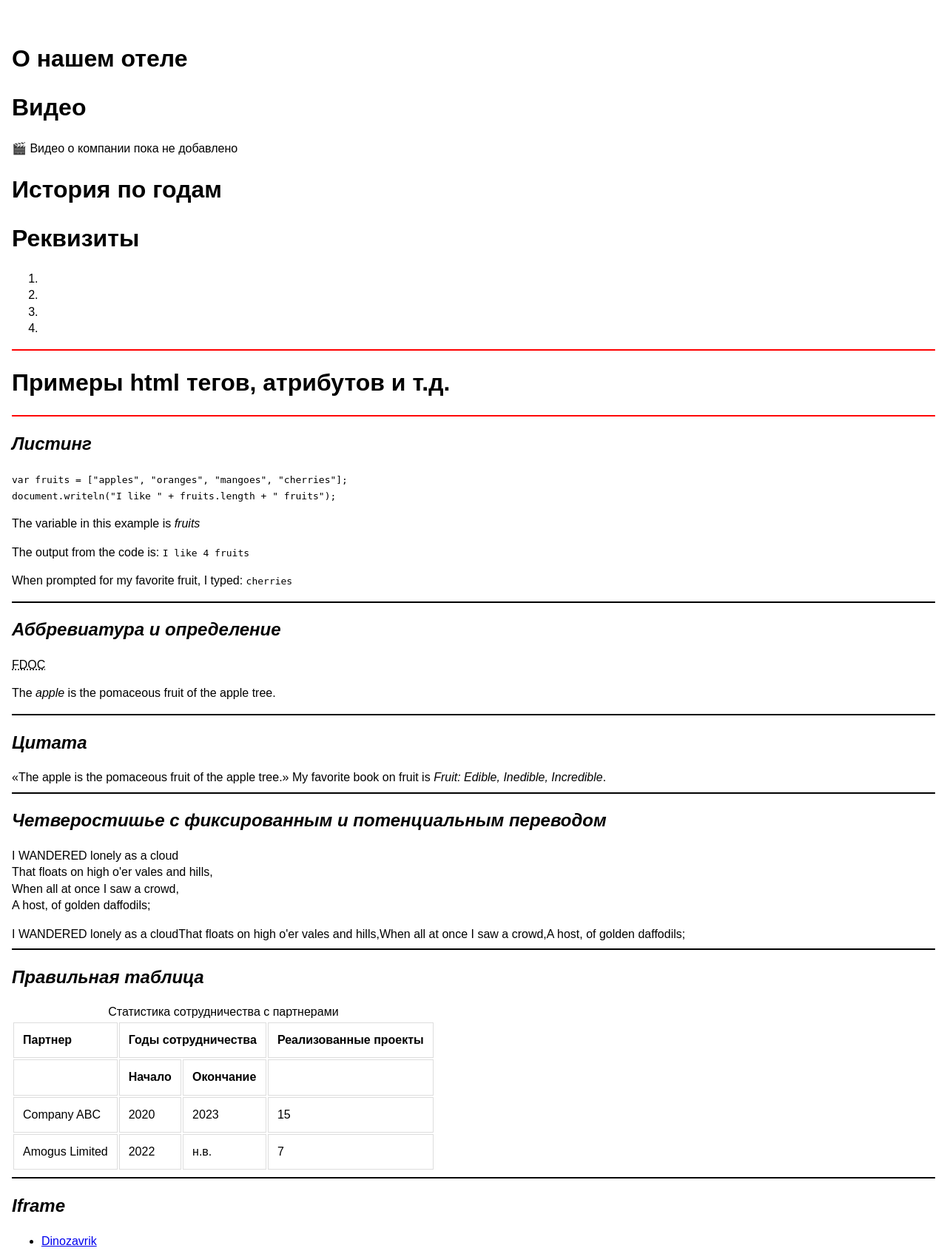
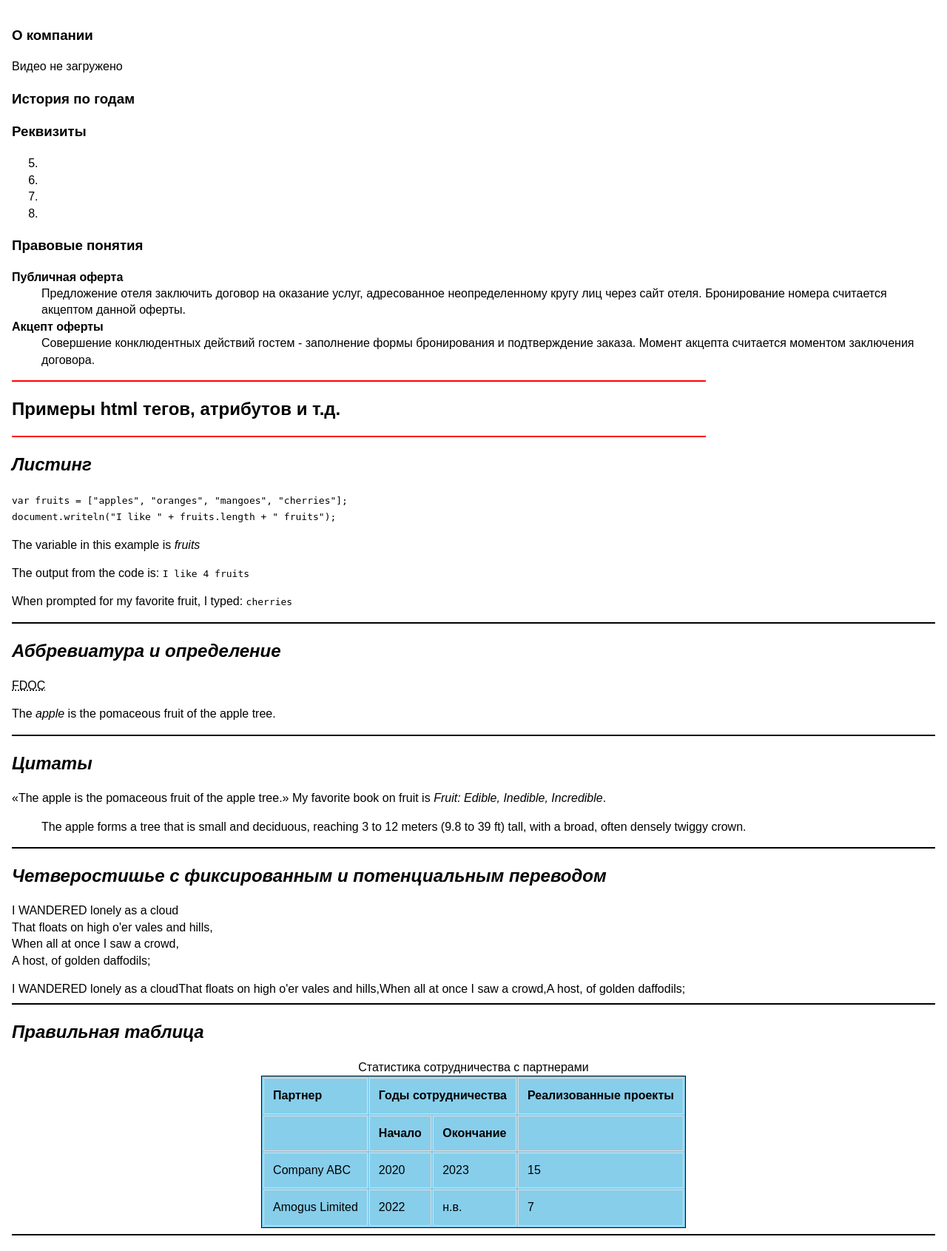
Before and after one commit to TbHund/MyIGI, a Django app: page /about/ in a window 1280 px wide. Shown: the part 141-1832 px from the top of the page at 74% size. Run offline with Django 5.2, Linux system fonts and the light colour scheme; data that the repository does not hold is empty.

Commit message:
before lab2

```diff
--- a/IGI/LR5/Hotel/Hotel/settings.py
+++ b/IGI/LR5/Hotel/Hotel/settings.py
@@ -120,7 +120,8 @@ USE_TZ = True
 STATIC_URL = '/static/'
 STATIC_ROOT = os.path.join(BASE_DIR, 'staticfiles')
 STATICFILES_DIRS = [
-    os.path.join(BASE_DIR, 'static'),
+    #os.path.join(BASE_DIR, 'static'),
+    os.path.join(BASE_DIR, 'main/static'),
 ]
 
 # Media files
--- a/IGI/LR5/Hotel/templates/base.html
+++ b/IGI/LR5/Hotel/templates/base.html
@@ -70,7 +70,7 @@
 </head>
 <body>
     <header>
-        <div class="container">
+        <section class="container">
             <div class="logo">
                 <a href="{% url 'home' %}">
                     <img src="{% static 'main/images/trivago.png' %}"
@@ -108,7 +108,7 @@
                     {% endif %}
                 </ul>
             </nav>
-        </div>
+        </section>
     </header>
 
     <main>
@@ -124,6 +124,7 @@
             {% endif %}
 
             {% block content %}
+
             {% endblock %}
         </div>
     </main>
@@ -131,8 +132,8 @@
     <footer class="footer">
         <div class="container">
             <div class="text-center">
-                <p>© {% now "Y" %} TRIVAGO. Все права защищены.</p>
-                <a href="{% url 'privacy' %}">Политика конфиденциальности</a>
+                <p><small>© {% now "Y" %} TRIVAGO. Все права защищены.</small></p>
+                <a href="{% url 'privacy' %}"><small>Политика конфиденциальности</small></a>
             </div>
         </div>
     </footer>
--- a/IGI/LR5/Hotel/templates/main/about.html
+++ b/IGI/LR5/Hotel/templates/main/about.html
@@ -4,30 +4,31 @@
 {% block title %}О нас - Отель{% endblock %}
 
 {% block content %}
-<div class="wrapper">
-    <div class="about-content" itemscope itemtype="https://schema.org/Hotel">
-        <h1 itemprop="name">О нашем отеле</h1>
+<section class="company-info-main">
 
+    <article itemscope itemtype="https://schema.org/Hotel">
+        <h1>О компании</h1>
         {% if company_info %}
-            <!--<h2 class="info-title">{{ company_info.title }}</h2>-->
-            <div class="info-content" itemprop="description">{{ company_info.content }}</div>
+            <h2 class="info-title" itemprop="name">{{ company_info.title }}</h2>
+            <p>Категория: <strong itemprop="hotelClass">LUXE</strong></p>
+            <p class="info-content" itemprop="description">{{ company_info.content }}</p>
         {% endif %}
+    </article>
 
-        <h1>Видео</h1>
-        <div class="video-container" itemprop="video" itemscope itemtype="https://schema.org/VideoObject">
+    <article class="video-container" itemscope itemtype="https://schema.org/VideoObject">
         {% if company_info.video_file %}
-                <video controls width="100%" poster="{{ company_info.logo.url }}" style="max-width: 800px; border-radius: 8px;">
+            <h1 itemprop="name">Видео об отеле {{ company_info.title }}</h1>
+            <video controls width="100%" preload="auto" muted itemprop="video" poster="{{ company_info.logo.url }}" style="max-width: 800px; border-radius: 8px;">
                 <source src="{{ company_info.video_file.url }}" type="video/mp4">
+                <!--<track kind="subtitles" src="video/jane.en.vtt" srclang="en" label="English" default">-->
                 Ваш браузер не поддерживает видео
             </video>
-                <meta itemprop="name" content="Видео о отеле {{ company_info.title }}">
         {% else %}
-                <div class="no-video">
-                    <p>🎬 Видео о компании пока не добавлено</p>
-                </div>
+            <p>Видео не загружено</p>
         {% endif %}
-        </div>
+    </article>
 
+    <article>
         <h1>История по годам</h1>
         <ul class="timeline-list" type="disc">
             {% for item in company_info.get_history_items %}
@@ -39,9 +40,11 @@
             </li>
             {% endfor %}
         </ul>
+    </article>
 
+    <article>
         <h1>Реквизиты</h1>
-        <ol class="company-info-list" type="1">
+        <ol class="company-info-list" type="1" start="5">
             <li class="company-info-item">
                 {% if company_info.email %}
                 <span>Почта компании</span> —
@@ -67,11 +70,37 @@
                 <span>{{ company_info.inn }}</span>
             </li>
         </ol>
+    </article>
 
-        <hr color="red" size="2">
+    <article class="legal-definitions">
+        <h1>Правовые понятия</h1>
+
+        <dl class="legal-list">
+            <dt><strong>Публичная оферта</strong></dt>
+            <dd>
+                Предложение отеля заключить договор на оказание услуг,
+                адресованное неопределенному кругу лиц через сайт отеля.
+                Бронирование номера считается акцептом данной оферты.
+            </dd>
+
+            <dt><strong>Акцепт оферты</strong></dt>
+            <dd>
+                Совершение конклюдентных действий гостем - заполнение формы
+                бронирования и подтверждение заказа. Момент акцепта считается
+                моментом заключения договора.
+            </dd>
+        </dl>
+    </article>
+
+</section>
+
+<section class="html-info">
+
+    <hr color="red" size="2" align="left" width="75%">
     <h1>Примеры html тегов, атрибутов и т.д.</h1>
-        <hr color="red" size="2">
+    <hr color="red" size="2" align="left" width="75%">
 
+    <article>
         <h2><i>Листинг</i></h2>
         <p><code>
             var fruits = ["apples", "oranges", "mangoes", "cherries"];<br>
@@ -80,19 +109,31 @@
         <p>The variable in this example is <var>fruits</var></p>
         <p>The output from the code is: <samp>I like 4 fruits</samp></p>
         <p>When prompted for my favorite fruit, I typed: <kbd>cherries</kbd>
+    </article>
     <hr color="black" size="2">
 
+    <article>
         <h2><i>Аббревиатура и определение</i></h2>
         <abbr title="Florida Department of Citrus">FDOC</abbr>
         <p> The <dfn title="apple">apple</dfn> is the pomaceous fruit of the apple tree. </p>
+    </article>
     <hr color="black" size="2">
 
-        <h2><i>Цитата</i></h2>
+    <article>
+        <h2><i>Цитаты</i></h2>
         <q cite="http://en.wikipedia.org/wiki/Apple">The apple is
         the pomaceous fruit of the apple tree.</q>
         My favorite book on fruit is <cite>Fruit: Edible, Inedible, Incredible</cite>.
+
+        <blockquote cite="http://en.wikipedia.org/wiki/Apple">
+        The apple forms a tree that is small and deciduous,
+        reaching 3 to 12 meters (9.8 to 39 ft) tall, with a
+        broad, often densely twiggy crown.
+        </blockquote>
+    </article>
     <hr color="black" size="2">
 
+    <article>
         <h2><i>Четверостишье с фиксированным и потенциальным переводом</i></h2>
             I WANDERED lonely as a cloud<br>
             That floats on high o'er vales and hills,<br>
@@ -104,10 +145,12 @@
             That floats on high o'er vales and hills,<wbr>
             When all at once I saw a crowd,<wbr>
             A host, of golden daffodils;
+    </article>
     <hr color="black" size="2">
 
+    <article>
         <h2><i>Правильная таблица</i></h2>
-        <table>
+        <table align="center" border="1" bgcolor="#87CEEB" bordercolor="black" Summary="Test table">
         <caption>Статистика сотрудничества с партнерами</caption>
         <thead>
             <tr>
@@ -137,8 +180,10 @@
             </tr>
         </tbody>
         </table>
+    </article>
     <hr color="black" size="2">
 
+    <article>
         <h2><i>Iframe</i></h2>
         <ul>
             <li>
@@ -146,47 +191,73 @@
             </li>
         </ul>
         <iframe name="fr" width="700" height="250">Old browser</iframe>
+    </article>
     <hr color="black" size="2">
 
+    <article>
         <h2><i>Адаптивное изображение</i></h2>
         <picture>
             <source media="(max-width: 768px)" srcset="{% static 'main/images/advert1.jpg' %}">
             <source media="(max-width: 1024px)" srcset="{% static 'main/images/advert2.jpg' %}">
             <img src="{% static 'main/images/trivago.png' %}"  alt="Описание">
         </picture>
+    </article>
     <hr color="black" size="2">
 
+    <article>
         <h2><i>Скачать файл + аудио</i></h2>
         <a href="{% static 'main/files/СТРВЕБ2025.txt' %}" download="Pass_Login_strweb">Скачать файл с логином и паролем для сайта</a>
         <p></p>
+
         <audio controls>
             <source src="{% static 'main/audios/BelarusHimn.mp3' %}" type="audio/mpeg">
         </audio>
         <hr color="black" size="2">
+    </article>
 
+    <article>
         <h2><i>Элементы управления</i></h2>
+        <form>
+            <fieldset>
+                <legend>ФИО:</legend>
                 <label for="name">Имя:</label>
-        <input type="text" id="name" name="name" required minlength="2" maxlength="50">
+                <input type="text" id="name" name="name" required minlength="2" maxlength="50" placeholder="STARTER TEXT">
+                <br>
+                <label for="surname">Фамилия:</label>
+                <input type="text" id="surname" name="surname" required minlength="2" maxlength="50">
+                <br>
+                <label for="middlename">Отчество:</label>
+                <input type="text" id="middlename" name="middlename" required minlength="2" maxlength="50">
+            </fieldset>
 
-        <p></p><label for="country">Страна:</label>
-        <select id="country" name="country" required>
-            <option value="">Выберите страну</option>
-            <option value="ru">Россия</option>
+            <p></p>
+            <label for="country">Страна:</label>
+            <select id="country" name="country" required size="1">
+                <option value="" disabled>Выберите страну</option>
+                <option value="ru" selected>Беларусь</option>
+                <optgroup label="Западные страны">
                     <option value="us">США</option>
                     <option value="de">Германия</option>
+                </optgroup>
             </select>
 
-        <p></p><fieldset>
+            <p>
+                Fruit: <input list="fruitlist" id="fave" name="fave" />
+            </p>
+
+            <p></p>
+            <fieldset>
                 <legend>Выберите пол:</legend>
-            <input type="radio" id="male" name="gender" value="male" required>
+                <input type="radio" id="male" name="gender" value="male" required checked>
                 <label for="male">Мужской</label>
                 <input type="radio" id="female" name="gender" value="female">
                 <label for="female">Женский</label>
             </fieldset>
 
-        <p></p><fieldset>
+            <p></p>
+            <fieldset>
                 <legend>Выберите интересы:</legend>
-            <input type="checkbox" id="sports" name="interests" value="sports">
+                <input type="checkbox" id="sports" name="interests" value="sports" checked>
                 <label for="sports">Спорт</label>
                 <input type="checkbox" id="music" name="interests" value="music">
                 <label for="music">Музыка</label>
@@ -194,16 +265,40 @@
                 <label for="books">Книги</label>
             </fieldset>
 
-        <p></p><label for="birthdate">Дата рождения:</label>
+            <p></p>
+            <label for="fileinput">Выберите файл:</label>
+            <input id="fileinput" type="file" name="fileinput">
+
+            <p></p>
+            <textarea name="desc" cols="45" rows="10" maxlength="450" readonly style="color:red;">Amogus</textarea>
+
+            <p></p>
+            <label for="birthdate">Дата рождения:</label>
             <input type="date" id="birthdate" name="birthdate" min="1900-01-01" max="2024-12-31">
 
-        <p></p><button type="submit">Отправить форму</button>
+            <p></p>
+            <label for="sendForm">Отправить форму:</label>
+            <input type="submit" id="sendForm" name="sendForm" value="SEND!!!"></input>
+            <label for="resetForm">Очистить форму:</label>
+            <input type="reset" id="resetForm" name="resetForm" value="RESET!!!">
+            <br>
+            <input type="button" value="Я бесполезная кнопка" disabled>
+        </form>
+        <datalist id="fruitlist">
+            <option value="Apples" label="Lovely Apples" />
+            <option value="Oranges">Refreshing Oranges</option>
+            <option value="Cherries" />
+        </datalist>
+    </article>
     <hr color="black" size="2">
 
+</section>
+
+<section class="certificate">
     <h1><b>СЕРТИФИКАТ</b></h1>
+</section>
 
-        <div class="pets">
-            <div class="pets-container">
+<section class="pets-container">
     {% if random_dog %}
     <div class="pet-box">
         <h3 class="pet-heading"><b><strong>Наш</strong></b> <mark>питомец дня</mark></h3>
@@ -220,27 +315,13 @@
         <p class="cat-fact">{{ cat_fact }}</p>
     </div>
     {% endif %}
-            </div>
-        </div>
-    </div>
-</div>
+</section>
 
 <style>
 th, td {
   border: 1px solid #ddd;
   padding: 12px;
   text-align: left;
-}
-
-.wrapper {
-    width: 100%;
-    max-width: 1400px;
-    padding: 20px;
-    padding-left: 0;
-}
-
-.pets {
-    margin-top: 40px;
 }
 
 .pets-container {
@@ -271,24 +352,5 @@ th, td {
     transition: transform 0.3s ease;
 }
 
-.breed-info {
-    font-weight: bold;
-    color: #4a5568;
-    margin: 15px 0 0 0;
-    text-align: center;
-}
-
-.cat-fact {
-    font-style: italic;
-    color: #4a5568;
-    line-height: 1.6;
-    font-size: 18px;
-    text-align: center;
-    padding: 20px;
-    background: #f7fafc;
-    border-radius: 8px;
-    margin: 0;
-}
-
 </style>
 {% endblock %}
--- a/IGI/LR5/Hotel/templates/main/faq.html
+++ b/IGI/LR5/Hotel/templates/main/faq.html
@@ -10,7 +10,7 @@
         {% if faqs %}
             {% for faq in faqs %}
             <div class="faq-item">
-                <details>
+                <details open>
                     <summary>{{ faq.question }}</summary>
                     <div class="answer">
                         {{ faq.answer|linebreaks }}
```
Also changed, not shown: IGI/LR5/Hotel/templates/main/home.html (+20 -21 lines), 1 other file. Lines whose indentation alone changed are shown as unchanged.
